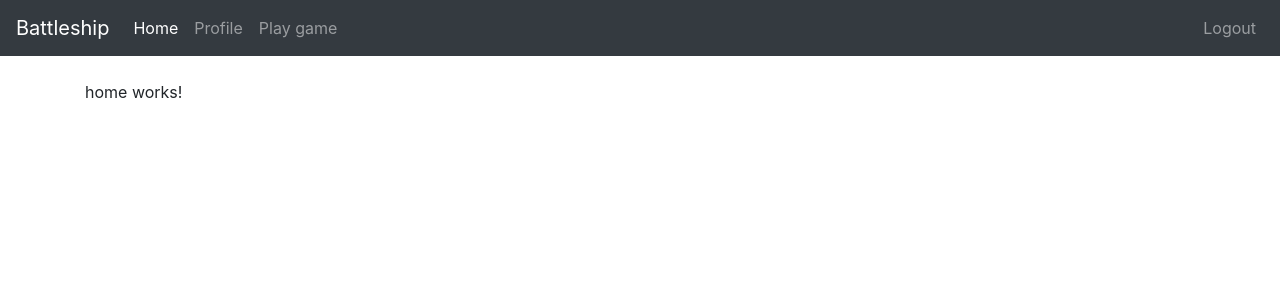
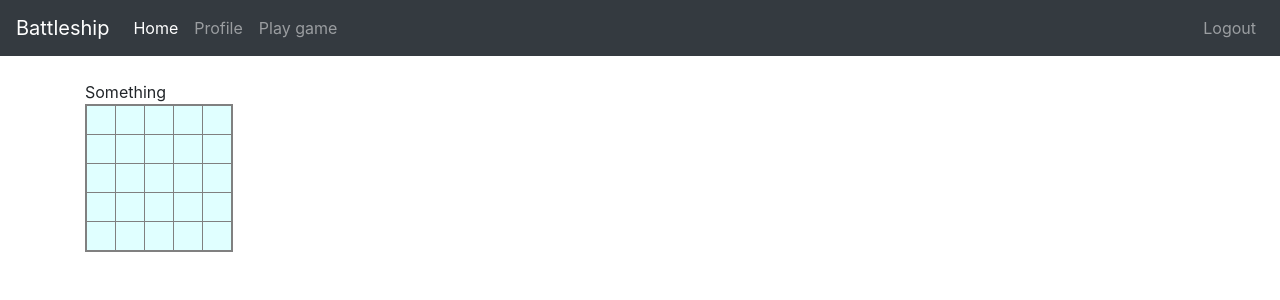
Before and after one commit to belpyro/GamePortal, an Angular app in the folder GamePortal/AliaksNad.Battleship.Client/BattleshipClient/: page /home in a window 1280 px wide. Shown: the top 300 px of the page. Built offline with nearby package versions, Linux system fonts and the light colour scheme.

Commit message:
+ simple battlearea table

```diff
--- a/GamePortal/AliaksNad.Battleship.Client/BattleshipClient/src/app/app.module.ts
+++ b/GamePortal/AliaksNad.Battleship.Client/BattleshipClient/src/app/app.module.ts
@@ -12,6 +12,7 @@ import { NotFoundComponent } from './components/main/notfound/notfound.component
 import { GameBoardComponent } from './components/game/game-board/game-board.component';
 import { ReactiveFormsModule } from '@angular/forms';
 import { ProfileComponent } from './components/main/profile/profile.component';
+import { BattlefieldComponent } from './components/game/battlefield/battlefield.component';
 
 @NgModule({
   declarations: [
@@ -22,7 +23,8 @@ import { ProfileComponent } from './components/main/profile/profile.component';
     HomeComponent,
     NotFoundComponent,
     GameBoardComponent,
-    ProfileComponent
+    ProfileComponent,
+    BattlefieldComponent,
   ],
   imports: [
     BrowserModule,
--- /dev/null
+++ b/GamePortal/AliaksNad.Battleship.Client/BattleshipClient/src/app/components/game/battlefield/battlefield.component.html
@@ -0,0 +1,9 @@
+<a>Something</a>
+
+<table>
+  <tbody>
+    <tr *ngFor="let item of num">
+      <th *ngFor="let item of num"></th>
+    </tr>
+  </tbody>
+</table>
--- /dev/null
+++ b/GamePortal/AliaksNad.Battleship.Client/BattleshipClient/src/app/components/game/battlefield/battlefield.component.scss
@@ -0,0 +1,14 @@
+table {
+  border-collapse: collapse;
+  border: 2px solid grey;
+  background-color: lightcyan;
+}
+th {
+  border: 1px solid grey;
+  padding: 14px 14px;
+}
+th:hover {
+  border: 1px solid grey;
+  padding: 14px 14px;
+  background-color: cyan;
+}
--- /dev/null
+++ b/GamePortal/AliaksNad.Battleship.Client/BattleshipClient/src/app/components/game/battlefield/battlefield.component.ts
@@ -0,0 +1,17 @@
+import { Component, OnInit } from '@angular/core';
+
+@Component({
+  selector: 'app-battlefield',
+  templateUrl: './battlefield.component.html',
+  styleUrls: ['./battlefield.component.scss']
+})
+export class BattlefieldComponent implements OnInit {
+
+  num: number[] = [1, 2, 3, 4, 5];
+
+  constructor() { }
+
+  ngOnInit(): void {
+  }
+
+}
--- a/GamePortal/AliaksNad.Battleship.Client/BattleshipClient/src/app/components/main/home/home.component.html
+++ b/GamePortal/AliaksNad.Battleship.Client/BattleshipClient/src/app/components/main/home/home.component.html
@@ -1 +1 @@
-<p>home works!</p>
+<app-battlefield></app-battlefield>
```
